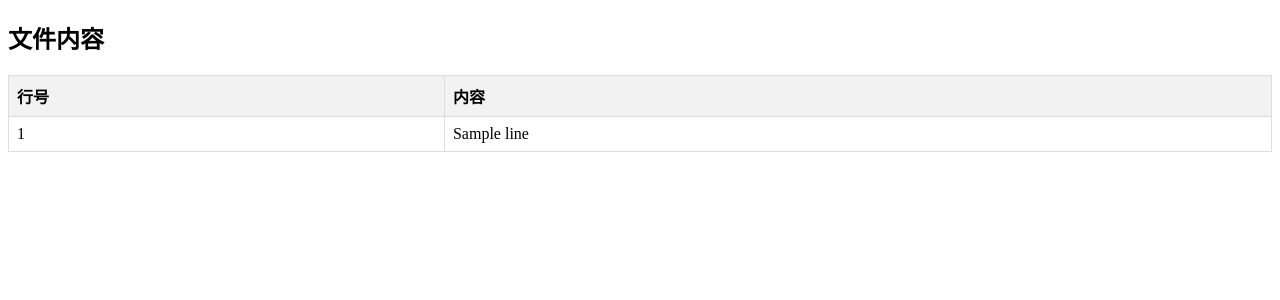
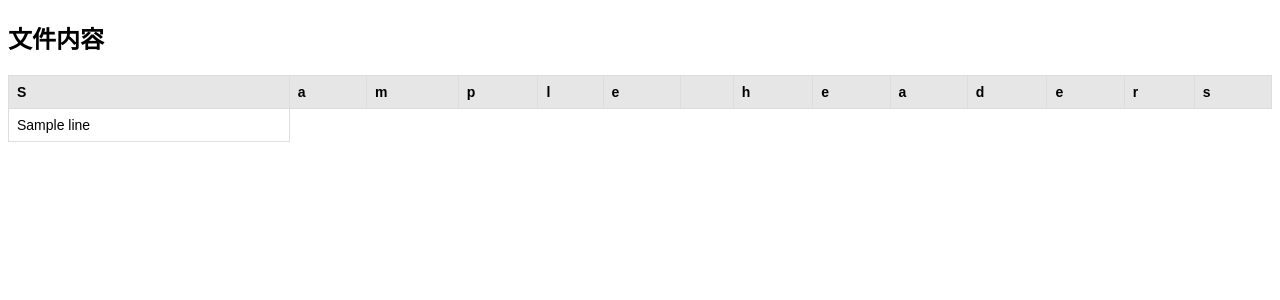
Before and after one commit to alvinMA16/CPUrunner, a Flask app: template templates/process.html in a window 1280 px wide. Shown: the top 300 px of the page. Run offline with Flask 3, Linux system fonts and the light colour scheme; the template is opened without the code that fills it: most values are stand-ins (such as "Sample title", 1, 10 or a date in 2020).

Commit message:
excel format improved

```diff
--- a/app.py
+++ b/app.py
@@ -25,8 +25,12 @@ def upload_file():
         # 读取Excel文件
         df = pd.read_excel(file)
 
-        # 将数据转换为列表并存储在session中
+        # 获取表头和数据内容
+        headers = df.columns.tolist()
         file_contents = df.values.tolist()
+
+        # 将表头和数据内容都存储在session中
+        session['headers'] = headers
         session['file_contents'] = file_contents
 
         return jsonify({'message': 'File uploaded successfully'}), 200
@@ -37,8 +41,9 @@ def upload_file():
 
 @app.route('/process')
 def process():
+    headers = session.get('headers', [])
     file_contents = session.get('file_contents', [])
-    return render_template('process.html', file_contents=file_contents)
+    return render_template('process.html', headers=headers, file_contents=file_contents)
 
 @app.route('/')
 def index():
--- a/templates/process.html
+++ b/templates/process.html
@@ -19,22 +19,46 @@
         tr:nth-child(even) {
             background-color: #f9f9f9;
         }
+
+        /* 添加新的样式 */
+        .excel-table {
+            font-family: Arial, sans-serif;
+            font-size: 14px;
+        }
+
+        .excel-table td {
+            white-space: nowrap;
+            overflow: hidden;
+            text-overflow: ellipsis;
+            max-width: 300px; /* 设置单元格最大宽度 */
+        }
+
+        .excel-table th {
+            background-color: #E6E6E6;
+            font-weight: bold;
+        }
+
+        .excel-table tr:hover {
+            background-color: #f0f0f0;
+        }
     </style>
 </head>
 <body>
     <h2>文件内容</h2>
-    <table>
+    <table class="excel-table">
         <thead>
             <tr>
-                <th>行号</th>
-                <th>内容</th>
+                {% for cell in headers[0:] %}
+                <th>{{ cell | safe }}</th>
+                {% endfor %}
             </tr>
         </thead>
         <tbody>
-            {% for line in file_contents %}
+            {% for row in file_contents[0:] %}
             <tr>
-                <td>{{ loop.index }}</td>
-                <td>{{ line }}</td>
+                {% for cell in row %}
+                <td>{{ cell | safe }}</td>
+                {% endfor %}
             </tr>
             {% endfor %}
         </tbody>
```
